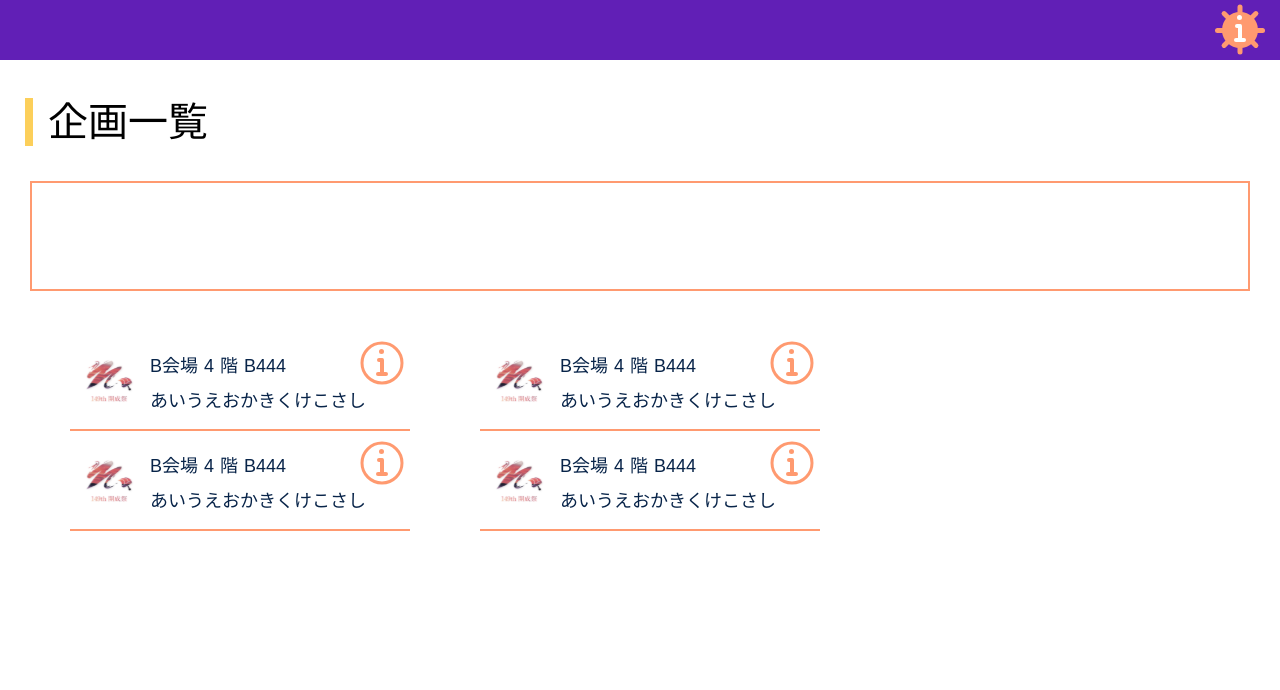
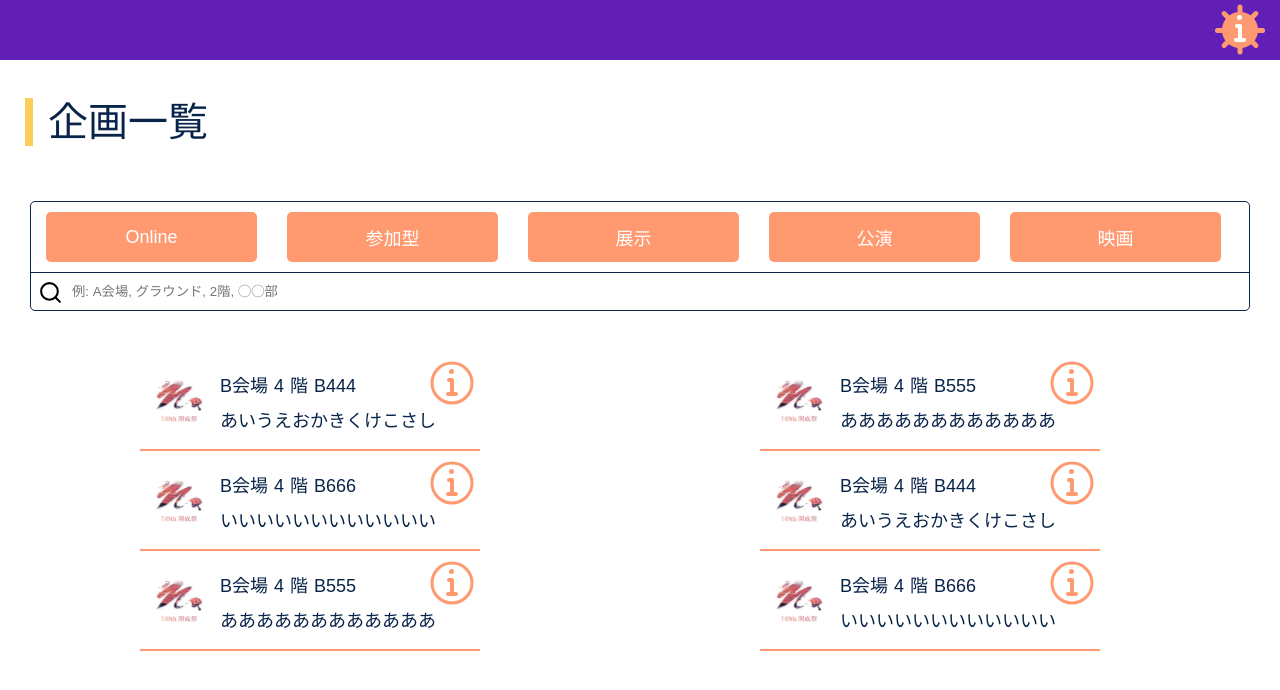
Before and after one commit to OR6107/149th-kaiseifes, a Nuxt app: page /sandan in a window 1280 px wide. Shown: the top 690 px of the page. Built offline with nearby package versions, Linux system fonts and the light colour scheme.

Commit message:
Implement Search Function

```diff
--- a/components/InfoButton.vue
+++ b/components/InfoButton.vue
@@ -1,10 +1,10 @@
 <template>
   <div>
     <div v-show="isClosed">
-      <img src="i.svg" />
+      <img src="@/static/i.svg" />
     </div>
     <div v-show="!isClosed">
-      <img src="x.svg" />
+      <img src="@/static/x.svg" />
     </div>
   </div>
 </template>
--- a/components/SandanCard.vue
+++ b/components/SandanCard.vue
@@ -8,12 +8,10 @@
       class="frame-basic"
       :class="{ border: hoge, 'frame-pressed': pressing }"
     >
-      <div class="button">
-        <InfoButton :is-closed="hoge" />
-      </div>
+      <InfoButton class="button" :is-closed="hoge" />
       <img class="thumbnail" src="logo_red.svg" />
-      <div class="place">B会場 4 階 B444</div>
-      <div class="title">あいうえおかきくけこさし</div>
+      <div class="place">{{ place }}</div>
+      <div class="title">{{ name }}</div>
     </div>
 
     <div
@@ -41,6 +39,16 @@ import InfoButton from '@/components/InfoButton'
 export default {
   name: 'SandanCard',
   components: { InfoButton },
+  props: {
+    name: {
+      type: String,
+      default: 'Invalid!!!',
+    },
+    place: {
+      type: String,
+      default: 'Invalid!!!',
+    },
+  },
   data() {
     return {
       hoge: true,
--- a/pages/sandan.vue
+++ b/pages/sandan.vue
@@ -6,16 +6,76 @@
       <div class="title-text">企画一覧</div>
     </div>
 
-    <div class="search" />
+    <div class="search">
+      <div class="search-items">
+        <div class="search-items-1">
+          <div
+            :class="{ selected: (search_category & (1 << 0)) > 0 }"
+            class="search-item"
+            @click="search_category ^= 1 << 0"
+          >
+            Online
+          </div>
+          <div
+            :class="{ selected: (search_category & (1 << 1)) > 0 }"
+            class="search-item"
+            @click="search_category ^= 1 << 1"
+          >
+            参加型
+          </div>
+        </div>
+        <div class="search-items-2">
+          <div
+            :class="{ selected: (search_category & (1 << 2)) > 0 }"
+            class="search-item"
+            @click="search_category ^= 1 << 2"
+          >
+            展示
+          </div>
+          <div
+            :class="{ selected: (search_category & (1 << 3)) > 0 }"
+            class="search-item"
+            @click="search_category ^= 1 << 3"
+          >
+            公演
+          </div>
+          <div
+            :class="{ selected: (search_category & (1 << 4)) > 0 }"
+            class="search-item"
+            @click="search_category ^= 1 << 4"
+          >
+            映画
+          </div>
+        </div>
+      </div>
+      <div class="search-text">
+        <img src="@/static/icon/search.svg" />
+        <div class="search-input">
+          <input
+            v-model="search_text"
+            type="text"
+            placeholder="例: A会場, グラウンド, 2階, ◯◯部"
+          />
+        </div>
+      </div>
+    </div>
 
     <div class="card-container">
       <div class="card-list">
-        <Card />
-        <Card />
+        <Card
+          v-for="project in show_projects_1"
+          :key="project.id"
+          :name="project.name"
+          :place="project.place"
+        />
       </div>
-      <div class="card-list">
-        <Card />
-        <Card />
+      <div v-if="width >= 900" class="card-list">
+        <Card
+          v-for="project in show_projects_2"
+          :key="project.id"
+          :name="project.name"
+          :place="project.place"
+        />
       </div>
     </div>
   </div>
@@ -28,6 +88,106 @@ import Card from '@/components/SandanCard'
 export default {
   name: 'Sandan',
   components: { Header, Card },
+  data() {
+    return {
+      search_text: '',
+      search_category: 31,
+      width: 1000,
+      height: 1000,
+      projects: [
+        {
+          id: 1,
+          name: 'あいうえおかきくけこさし',
+          place: 'B会場 4 階 B444',
+          type: 1,
+        },
+        {
+          id: 2,
+          name: 'ああああああああああああ',
+          place: 'B会場 4 階 B555',
+          type: 2,
+        },
+        {
+          id: 3,
+          name: 'いいいいいいいいいいいい',
+          place: 'B会場 4 階 B666',
+          type: 3,
+        },
+        {
+          id: 4,
+          name: 'あいうえおかきくけこさし',
+          place: 'B会場 4 階 B444',
+          type: 4,
+        },
+        {
+          id: 5,
+          name: 'ああああああああああああ',
+          place: 'B会場 4 階 B555',
+          type: 5,
+        },
+        {
+          id: 6,
+          name: 'いいいいいいいいいいいい',
+          place: 'B会場 4 階 B666',
+          type: 6,
+        },
+      ],
+      show_projects_1: [],
+      show_projects_2: [],
+    }
+  },
+  watch: {
+    search_category(_, __) {
+      this.searchProject()
+    },
+    search_text(_, __) {
+      this.searchProject()
+    },
+  },
+  mounted() {
+    window.addEventListener('resize', this.handleResize)
+    this.searchProject()
+  },
+  beforeDestroy() {
+    window.removeEventListener('resize', this.handleResize)
+  },
+  methods: {
+    handleResize() {
+      if (process.browser) {
+        this.width = window.innerWidth
+        this.height = window.innerHeight
+      }
+    },
+    searchProject() {
+      const newText = this.search_text
+      const ret = []
+
+      for (let i = 0; i < this.projects.length; i++) {
+        if (newText && newText !== '') {
+          if (
+            !this.projects[i].name.includes(newText) &&
+            !this.projects[i].place.includes(newText) &&
+            !this.projects[i].name.includes(newText)
+          )
+            continue
+        }
+        if ((this.search_category & this.projects[i].type) === 0) continue
+        ret.push(this.projects[i])
+      }
+
+      if (this.width < 900) this.show_projects_1 = ret
+      else {
+        const ret1 = []
+        const ret2 = []
+        for (let i = 0; i < ret.length; i++) {
+          if (i % 2 === 0) ret1.push(ret[i])
+          if (i % 2 === 1) ret2.push(ret[i])
+        }
+        this.show_projects_1 = ret1
+        this.show_projects_2 = ret2
+      }
+    },
+  },
 }
 </script>
 
@@ -44,6 +204,9 @@ $yellow: #fccf5a;
 @mixin Didot-font {
   font-family: linotype-didot, serif;
 }
+@mixin UD-sin-go-font {
+  font-family: a-otf-ud-shin-go-pr6n, sans-serif;
+}
 
 .title {
   @include Didot-font();
@@ -58,22 +221,105 @@ $yellow: #fccf5a;
     margin-right: 15px;
   }
   .title-text {
+    color: $black;
     font-size: 40px;
     padding-bottom: 6px;
   }
 }
 
 .search {
-  height: 110px;
-  margin: 27px 30px auto 30px;
-  border: 2px solid $orange;
+  border: 1px solid $black;
+  border-radius: 5px;
+
+  .search-items-1,
+  .search-items-2 {
+    display: flex;
+    .search-item {
+      display: flex;
+      height: 50px;
+      @include UD-sin-go-font();
+      color: $black;
+      font-size: 18px;
+      text-align: center;
+      align-items: center;
+      justify-content: center;
+      border: 2px solid $orange;
+      border-radius: 5px;
+    }
+    .selected {
+      background-color: $orange;
+      color: $white;
+    }
+  }
+
+  .search-text {
+    height: 40px;
+    border-top: 1px solid $black;
+    border-radius: 0 0 5px 5px;
+    display: flex;
+    img {
+      margin: 7px;
+    }
+    .search-input {
+      margin-bottom: 2px;
+      display: flex;
+      align-items: center;
+      justify-content: center;
+      input {
+        @include UD-sin-go-font;
+        width: calc(100vw - 60px - 14px - 25px - 30px);
+        border: none;
+      }
+    }
+  }
 }
 
 .card-container {
   margin-top: 40px;
   .card-list {
     display: inline-grid;
-    margin-left: 70px;
+  }
+}
+
+@media screen and (max-width: 900px) {
+  .search {
+    height: 160px;
+    margin: 22px 12px auto 12px;
+    .search-items-1 {
+      .search-item {
+        width: calc((100vw - 24px - 15px * 2 * 2) / 2);
+        margin: 7px 15px;
+      }
+    }
+    .search-items-2 {
+      .search-item {
+        width: calc((100vw - 24px - 15px * 2 * 3) / 3);
+        margin: 0 15px 7px 15px;
+      }
+    }
+  }
+
+  .card-list {
+    margin-left: calc((100vw - 340px) / 2 - 10px);
+    margin-right: calc((100vw - 340px) / 2 - 10px);
+  }
+}
+@media screen and (min-width: 900px) {
+  .search {
+    height: 110px;
+    margin: 47px 30px auto 30px;
+    .search-items {
+      display: flex;
+      .search-item {
+        width: calc((100vw - 60px - 15px * 2 * 5.5) / 5);
+        margin: 10px 15px;
+      }
+    }
+  }
+
+  .card-list {
+    margin-left: calc((100vw - 340px * 2) / (2 * 2) - 10px);
+    margin-right: calc((100vw - 340px * 2) / (2 * 2) - 10px);
   }
 }
 </style>
```
